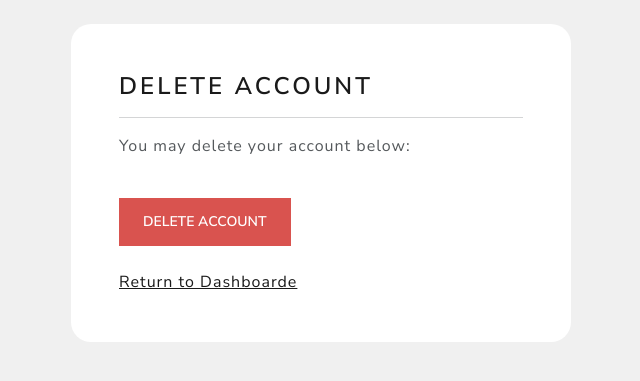
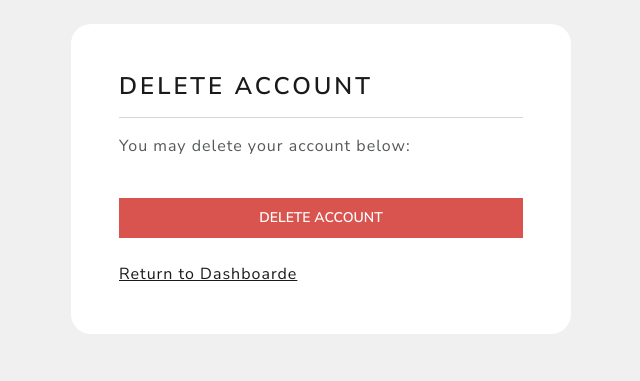
Before and after one commit to liberbell/py54, a Django app: page /client/delete-account-2 in a window 1280 px wide. Shown: the part 98-479 px from the top of the page, without its empty margins (319-959 px from the left). Run offline with Django 5.2, Linux system fonts and the light colour scheme; a user stored in the database is signed in.

Commit message:
delete-account1

```diff
--- a/subplatform/client/templates/client/delete-account.html
+++ b/subplatform/client/templates/client/delete-account.html
@@ -11,7 +11,7 @@
 
         <form method="POST" autocomplete="off">
             {% csrf_token %}
-            <input class="btn btn-danger" type="submit" value="Delete account"/>
+            <input class="btn btn-danger w-100 p-2" type="submit" value="Delete account"/>
 
         </form>
         <br>
```
